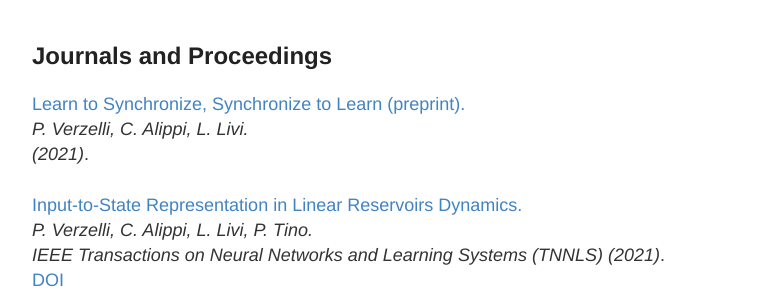
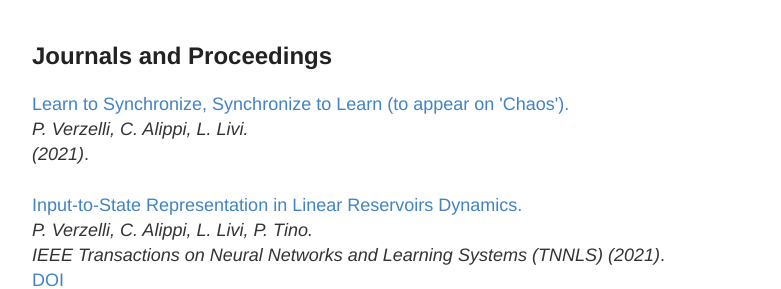
Before and after one commit to verzep/verzep.github.io, a Jekyll site: the page built from publications.html, in a window 1280 px wide and 900 px high. Shown: the part 200-489 px from the top of the window, without its empty margins (248-1029 px from the left). Built offline with Jekyll 4.4.1, drawn with Linux system fonts in a browser that asks for light colours.

Commit message:
Update publications.yaml

```diff
--- a/_data/publications.yaml
+++ b/_data/publications.yaml
@@ -1,6 +1,6 @@
 
 
-- title: "Learn to Synchronize, Synchronize to Learn  (preprint)"
+- title: "Learn to Synchronize, Synchronize to Learn  (to appear on 'Chaos')"
   authors: P. Verzelli, C. Alippi, L. Livi
   venue:
   link: https://arxiv.org/abs/2010.02860
```
